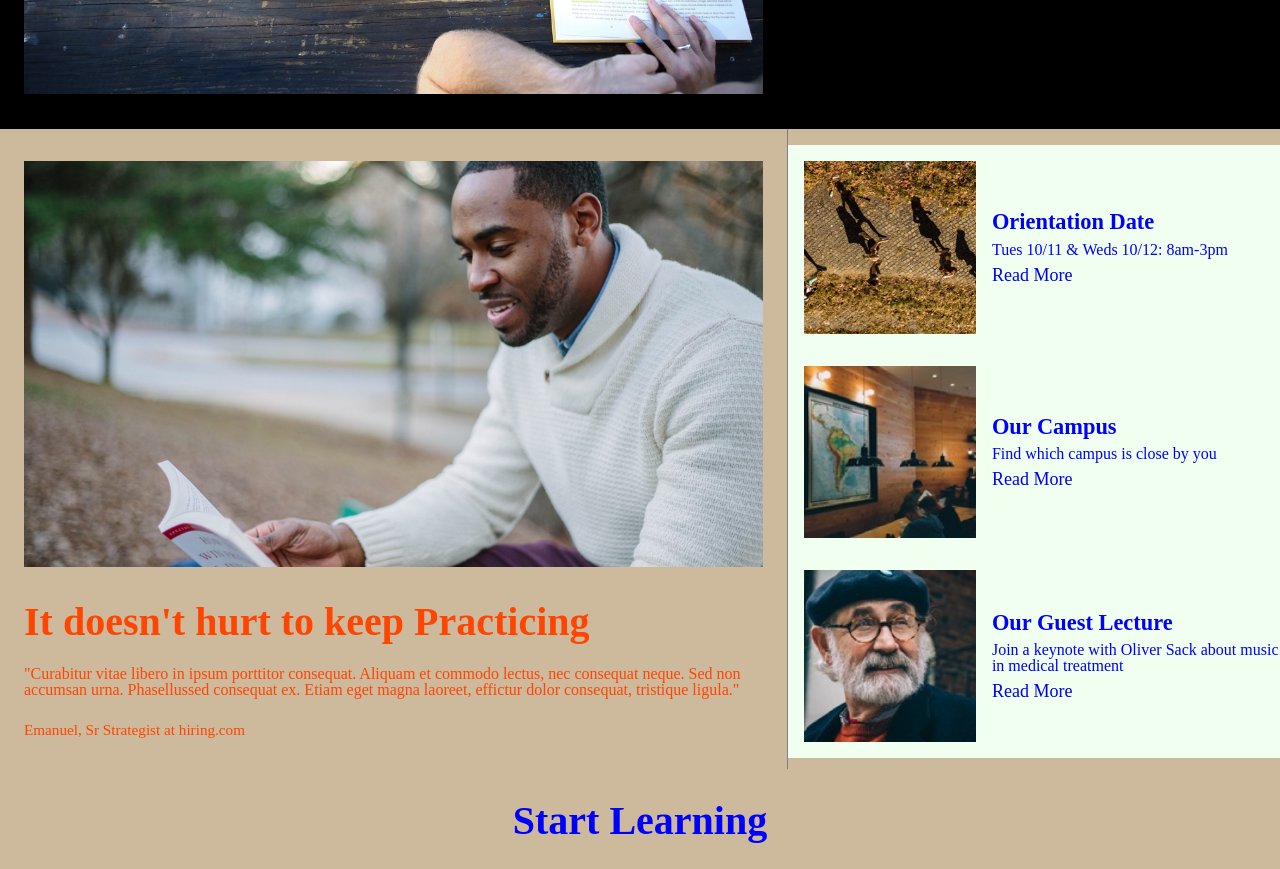
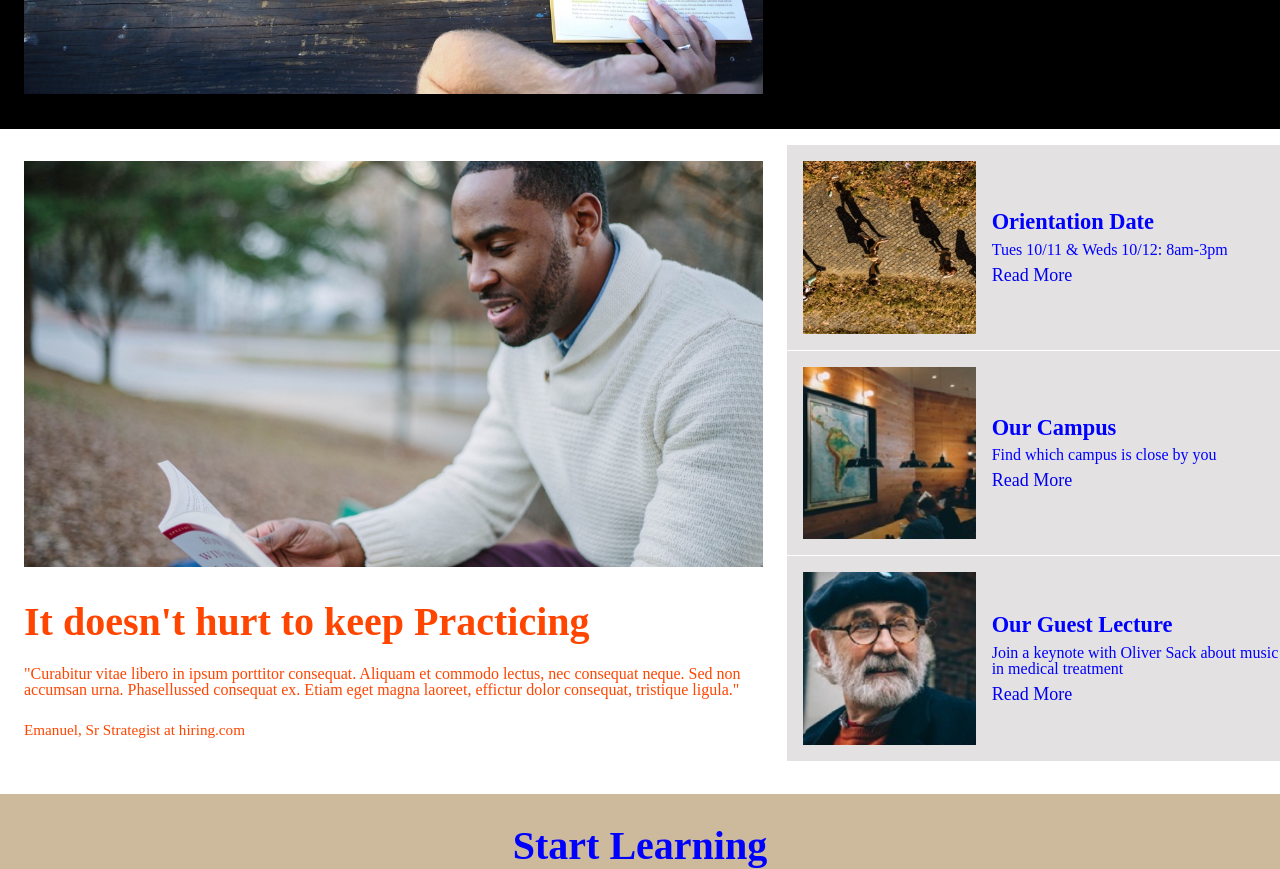
Before and after one commit to MrMogul/colmar, a plain HTML site: page index.html in a window 1280 px wide. Shown: the part 540-1409 px from the top of the page. Drawn offline with Linux system fonts and the light colour scheme.

Commit message:
Changed color to 'keep practicing/ information' section.

```diff
--- a/index.html
+++ b/index.html
@@ -37,7 +37,7 @@
 	 <!-- End Navigation Bar -->
 	<!-- Banner Section -->
 	  <div class="banner container">
-	    <div class="banner-image">
+	    <div class="banner-left">
 		    <img src="./resources/images/banner.jpg" alt="Banner Image">
 		  </div>
 
@@ -55,10 +55,10 @@
 </header>
   <!-- Information Section -->
 	<div class="info container">
-		<div class="practice">
-			<div class="practice-image">
+		<div class="banner-left">
+			<!-- <div class="practice-image"> -->
 				<img src="./resources/images/information-main.jpg" alt="Information Main">
-			</div>
+			<!-- </div> -->
 			<div class="practice-text">
 				<h1>It doesn't hurt to keep Practicing</h1>
 				<h5>"Curabitur vitae libero in ipsum porttitor consequat. Aliquam et commodo lectus, nec consequat neque. Sed non accumsan urna. Phasellussed consequat ex. Etiam eget magna laoreet, effictur dolor consequat, tristique ligula."</h5>
--- a/resources/css/style.css
+++ b/resources/css/style.css
@@ -166,12 +166,12 @@ nav ul li a:hover{
 	margin-top: 3.5rem;
 }
 
-.banner-image {
+.banner-left {
 	width: 60%;
 	padding: 2rem 1.5rem;
 }
 
-.banner-image img, .practice-image img{
+.banner-left img, .practice-image img{
 	max-width: 100%;
 }
 
@@ -216,7 +216,7 @@ nav ul li a:hover{
 		flex-wrap: wrap;
 	}
 
-	.banner-image{
+	.banner-left{
 		width: 100%;
 		padding: 0;
 	}
@@ -252,7 +252,6 @@ nav ul li a:hover{
 
 .info{
 	display: flex;
-	background-color: #cdb99c;
 }
 
 .practice{
@@ -275,8 +274,8 @@ nav ul li a:hover{
 	width: 40%;
 	display: flex;
 	flex-direction: column;
-	border-left: 1px solid grey;
-	padding-top: 1rem;
+  padding-top: 1rem;
+	padding-bottom: 2rem;
 }
 
 .detail-box{
@@ -284,7 +283,8 @@ nav ul li a:hover{
 	display: flex;
 	align-items: center;
 	justify-content: flex-end;
-	background-color: honeydew;
+	background-color: #e3e1e1;
+	margin-bottom: 1px;
 	transition: background-color 250ms ease-in 300ms;
 }
 
@@ -294,7 +294,7 @@ nav ul li a:hover{
 
 .detail-box img{
 	width: 35%;
-	height: auto;
+
 	padding: 1rem;
 }
 
@@ -308,7 +308,7 @@ nav ul li a:hover{
 
 /****** Information Section Mobile ******/
 @media only screen and (max-width: 470px){
-  .practice{
+  .banner-left{
 	  display: none;
 	}
 
```
